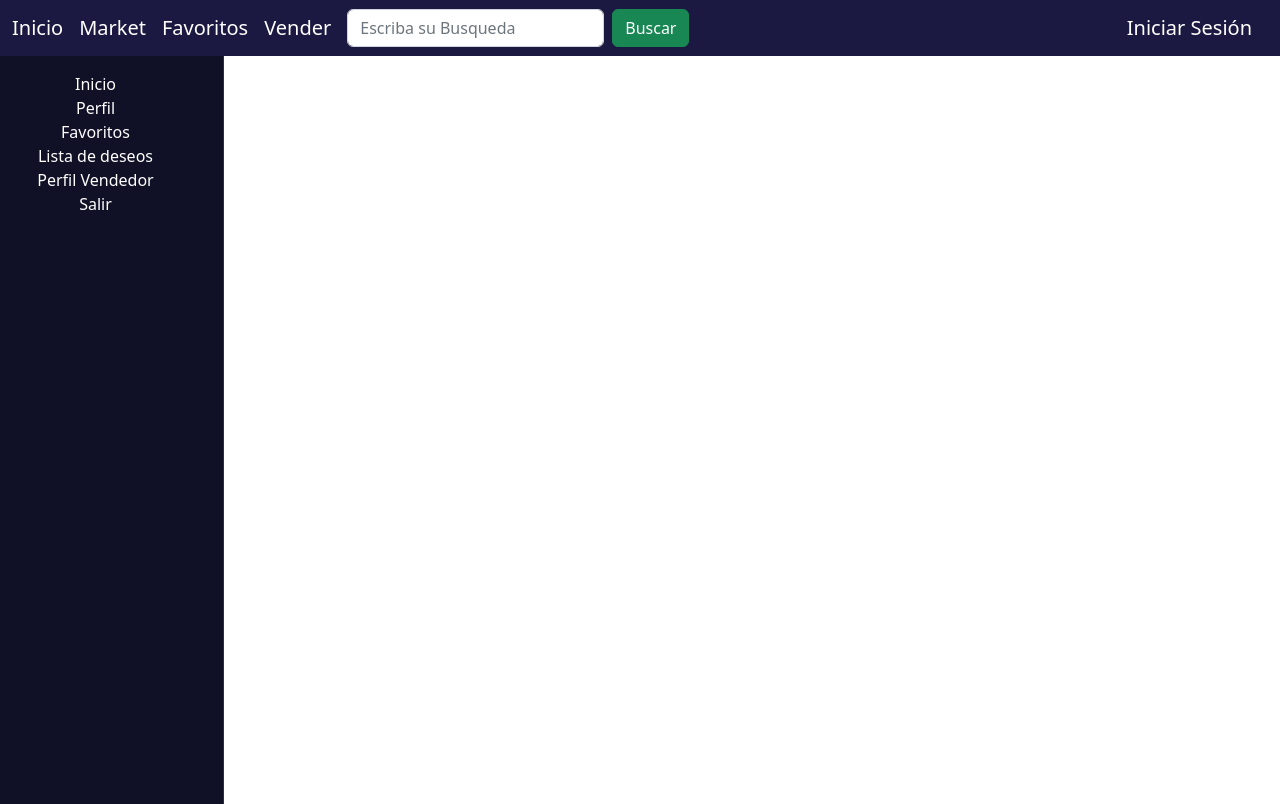
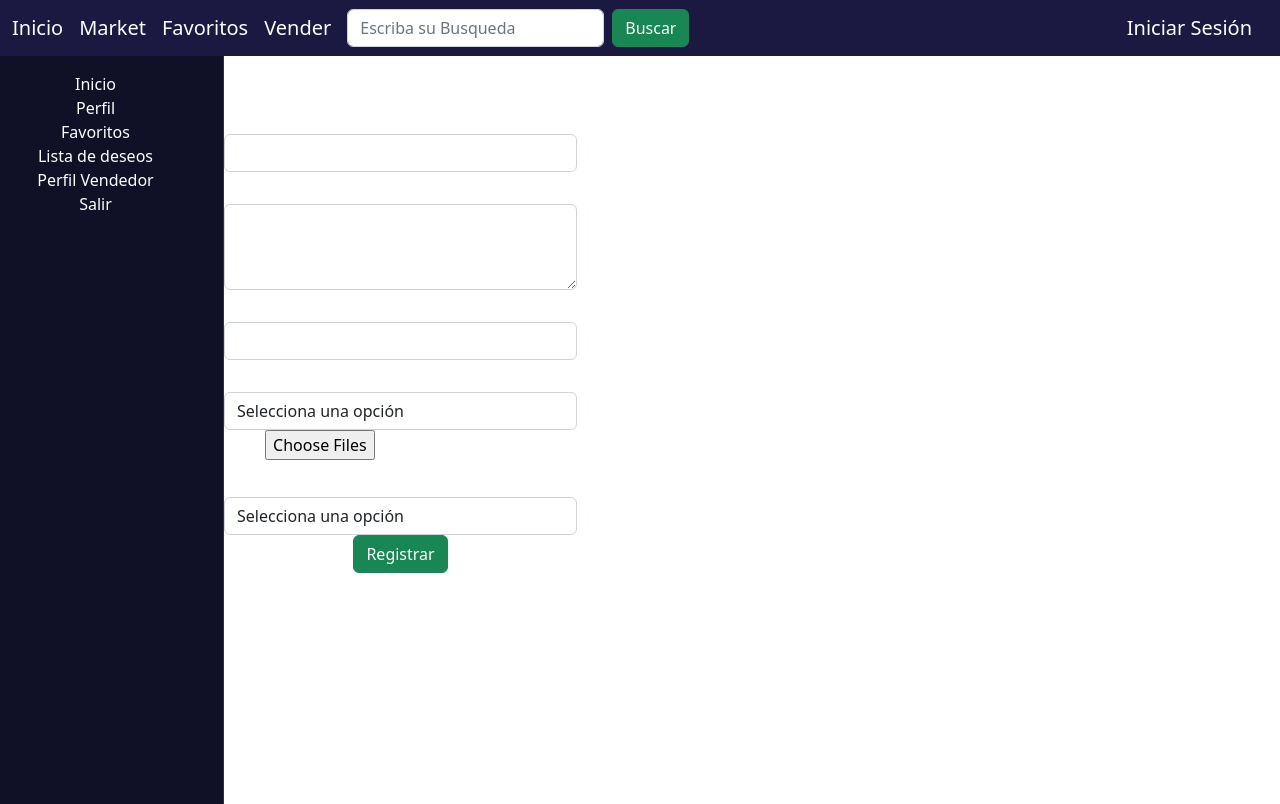
Before and after one commit to iamchapita/Marketplace-Frontend, a React (Create React App) app in the folder markeplace-frontend/: page /crear-productos in a window 1280 px wide. Built offline with nearby package versions, Linux system fonts and the light colour scheme.

Commit message:
Se agrego formulario de producto(Ana)

```diff
--- a/markeplace-frontend/src/components/product/productForm.js
+++ b/markeplace-frontend/src/components/product/productForm.js
@@ -1,11 +1,122 @@
-import React from 'react';
+import React from "react";
+import { useState } from "react";
 
-function ProductForm (){
+function ProductForm () {
+  const [name, setName] = useState("");
+  const [description, setDescription] = useState("");
+  const [price, setPrice] = useState("");
+  const [status, setStatus] = useState("new");
+  const [photos, setPhotos] = useState([]);
+  const [category, setCategory] = useState("");
 
+  const handleSubmit = (e) => {
+    e.preventDefault();
+  };
 
     return (
-        <div>Hola</div>
-    )
-};
-
-export default ProductForm;
+            <div>
+            <h2>Registro de Producto</h2>
+            <form onSubmit={handleSubmit}>
+                <div class="form-group">
+                <label className="form-label" for="name">
+                    Nombre
+                </label>
+                <input
+                    value={name}
+                    type="text"
+                    class="form-control"
+                    id="name"
+                    name="name"
+                    required
+                    onChange={(e) => setName(e.target.value)}
+                ></input>
+                </div>
+                <div class="form-group">
+                <label className="form-label" for="description">
+                    Descripción
+                </label>
+                <textarea
+                    value={description}
+                    class="form-control"
+                    id="description"
+                    name="description"
+                    rows="3"
+                    required
+                    onChange={(e) => setDescription(e.target.value)}
+                ></textarea>
+                </div>
+                <div class="form-group">
+                <label className="form-label" for="price">
+                    Precio
+                </label>
+                <input
+                    value={price}
+                    type="number"
+                    class="form-control"
+                    id="price"
+                    name="price"
+                    min="0"
+                    step="0.01"
+                    required
+                    onChange={(e) => setPrice(e.target.value)}
+                ></input>
+                </div>
+                <div class="form-group">
+                <label className="form-label" for="status">
+                    Estado
+                </label>
+                <select
+                    value={status}
+                    class="form-control"
+                    id="status"
+                    name="status"
+                    required
+                    onChange={(e) => setStatus(e.target.value)}
+                >
+                    <option value="">Selecciona una opción</option>
+                    <option value="Nuevo">Nuevo</option>
+                    <option value="Usado">Usado</option>
+                </select>
+                </div>
+                <div class="form-group">
+                <label className="form-label" for="photos">
+                    Fotos
+                </label>
+                <input
+                    value={photos}
+                    required
+                    type="file"
+                    class="form-control-file"
+                    id="photos"
+                    name="photos"
+                    accept="image/png,image/jpeg,image/jpg"
+                    multiple
+                    onChange={(e) => setPhotos(e.target.value)}
+                ></input>
+                </div>
+                <div class="form-group">
+                <label className="form-label" for="category">
+                    Categoría
+                </label>
+                <select
+                    value={category}
+                    class="form-control"
+                    id="category"
+                    name="category"
+                    required
+                    onChange={(e) => setCategory(e.target.value)}
+                >
+                    <option value="">Selecciona una opción</option>
+                    <option value="Categoria 1">Categoria 1</option>
+                    <option value="Categoria 2">Categoria 2</option>
+                    <option value="Categoria 3">Categoria 3</option>
+                </select>
+                </div>
+                <button type="submit" class="btn btn-success">
+                Registrar
+                </button>
+            </form>
+            </div>
+  );
+}
+export default ProductForm
```
Also changed, not shown: markeplace-frontend/src/components/product/productform.js (+118 -7 lines).
